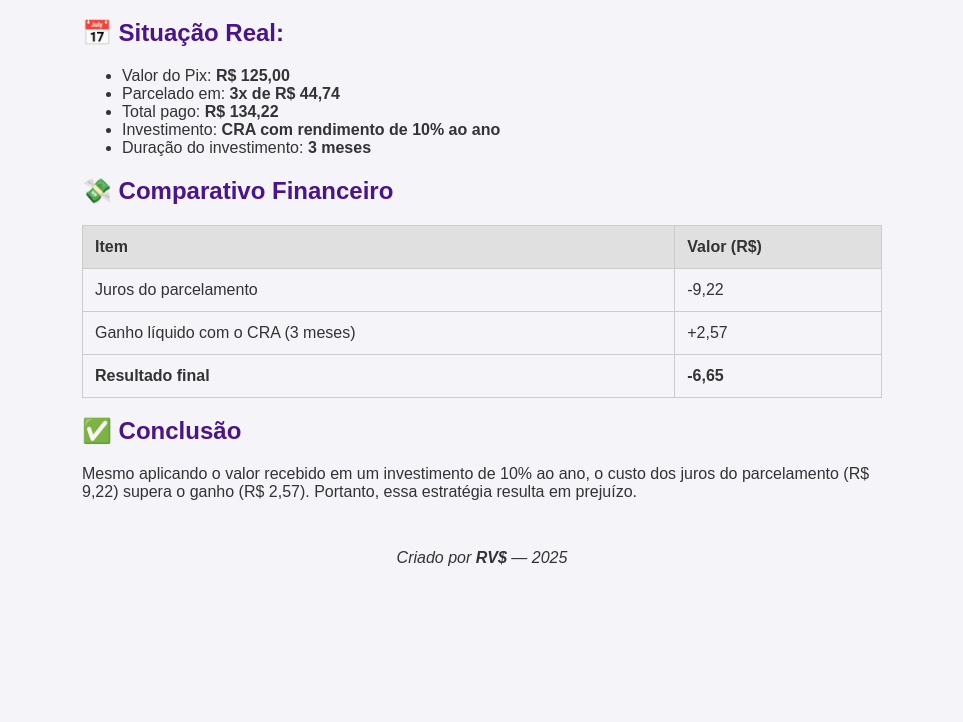
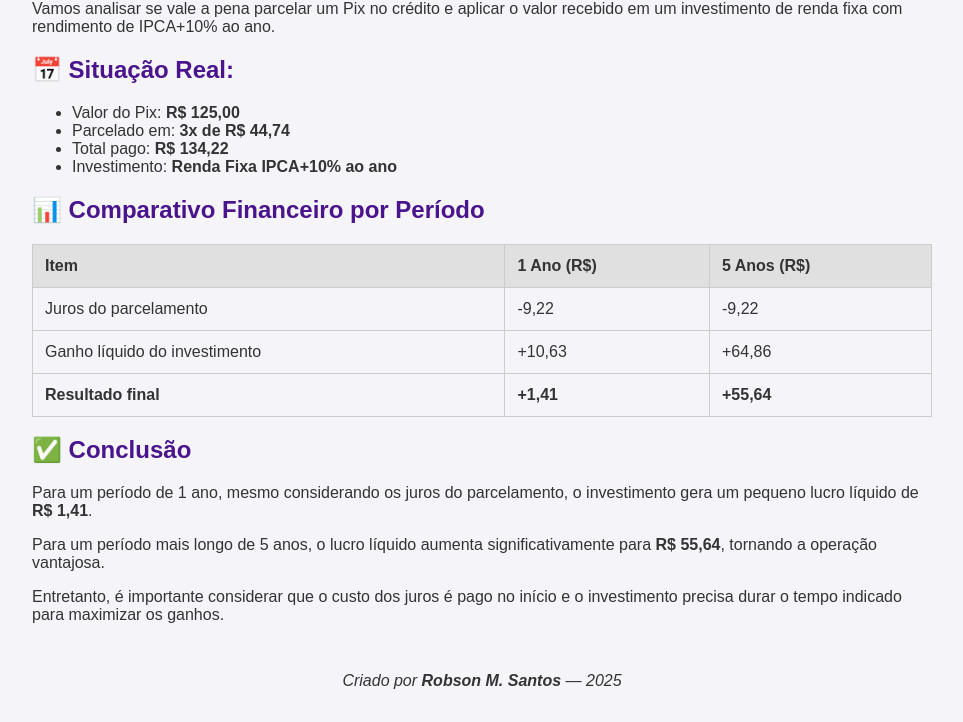
Before and after one commit to robsonrvs1991/pix-parcelado-vs-investimento, a plain HTML site: page index.html in a window 1280 px wide. Shown: the part 149-871 px from the top of the page, without its empty margins (158-1121 px from the left). Before the commit the page ends 800 px from the top, so only its background shows below. Drawn offline with Linux system fonts and the light colour scheme.

Commit message:
Add index.html for GitHub Pages

```diff
--- a/index.html
+++ b/index.html
@@ -1,9 +1,9 @@
 <!DOCTYPE html>
 <html lang="pt-br">
 <head>
-  <meta charset="UTF-8">
-  <meta name="viewport" content="width=device-width, initial-scale=1.0">
-  <title>Pix Parcelado vs Investimento CRA</title>
+  <meta charset="UTF-8" />
+  <meta name="viewport" content="width=device-width, initial-scale=1" />
+  <title>Pix Parcelado vs Renda Fixa IPCA+10% aa</title>
   <style>
     body {
       font-family: Arial, sans-serif;
@@ -11,7 +11,7 @@
       margin: 0;
       padding: 2rem;
       color: #333;
-      max-width: 800px;
+      max-width: 900px;
       margin-left: auto;
       margin-right: auto;
     }
@@ -31,6 +31,9 @@
     th {
       background-color: #e0e0e0;
     }
+    tfoot td {
+      font-weight: bold;
+    }
     footer {
       margin-top: 3rem;
       text-align: center;
@@ -39,47 +42,54 @@
   </style>
 </head>
 <body>
-  <h1>Pix Parcelado vs Investimento em CRA</h1>
-  <p>Vamos analisar uma situação real para entender se vale a pena parcelar um Pix no crédito e aplicar o valor recebido em um investimento como um CRA (Certificado de Recebíveis do Agronegócio).</p>
+  <h1>Pix Parcelado vs Investimento em Renda Fixa IPCA+10% ao ano</h1>
+  <p>Vamos analisar se vale a pena parcelar um Pix no crédito e aplicar o valor recebido em um investimento de renda fixa com rendimento de IPCA+10% ao ano.</p>
 
   <h2>📅 Situação Real:</h2>
   <ul>
     <li>Valor do Pix: <strong>R$ 125,00</strong></li>
     <li>Parcelado em: <strong>3x de R$ 44,74</strong></li>
     <li>Total pago: <strong>R$ 134,22</strong></li>
-    <li>Investimento: <strong>CRA com rendimento de 10% ao ano</strong></li>
-    <li>Duração do investimento: <strong>3 meses</strong></li>
+    <li>Investimento: <strong>Renda Fixa IPCA+10% ao ano</strong></li>
   </ul>
 
-  <h2>💸 Comparativo Financeiro</h2>
+  <h2>📊 Comparativo Financeiro por Período</h2>
   <table>
     <thead>
       <tr>
         <th>Item</th>
-        <th>Valor (R$)</th>
+        <th>1 Ano (R$)</th>
+        <th>5 Anos (R$)</th>
       </tr>
     </thead>
     <tbody>
       <tr>
         <td>Juros do parcelamento</td>
         <td>-9,22</td>
+        <td>-9,22</td>
       </tr>
       <tr>
-        <td>Ganho líquido com o CRA (3 meses)</td>
-        <td>+2,57</td>
-      </tr>
-      <tr>
-        <td><strong>Resultado final</strong></td>
-        <td><strong>-6,65</strong></td>
+        <td>Ganho líquido do investimento</td>
+        <td>+10,63</td>
+        <td>+64,86</td>
       </tr>
     </tbody>
+    <tfoot>
+      <tr>
+        <td>Resultado final</td>
+        <td>+1,41</td>
+        <td>+55,64</td>
+      </tr>
+    </tfoot>
   </table>
 
   <h2>✅ Conclusão</h2>
-  <p>Mesmo aplicando o valor recebido em um investimento de 10% ao ano, o custo dos juros do parcelamento (R$ 9,22) supera o ganho (R$ 2,57). Portanto, essa estratégia resulta em prejuízo.</p>
+  <p>Para um período de 1 ano, mesmo considerando os juros do parcelamento, o investimento gera um pequeno lucro líquido de <strong>R$ 1,41</strong>.</p>
+  <p>Para um período mais longo de 5 anos, o lucro líquido aumenta significativamente para <strong>R$ 55,64</strong>, tornando a operação vantajosa.</p>
+  <p>Entretanto, é importante considerar que o custo dos juros é pago no início e o investimento precisa durar o tempo indicado para maximizar os ganhos.</p>
 
   <footer>
-    Criado por <strong>RV$</strong> — 2025
+    Criado por <strong>Robson M. Santos</strong> — 2025
   </footer>
 </body>
 </html>
```
